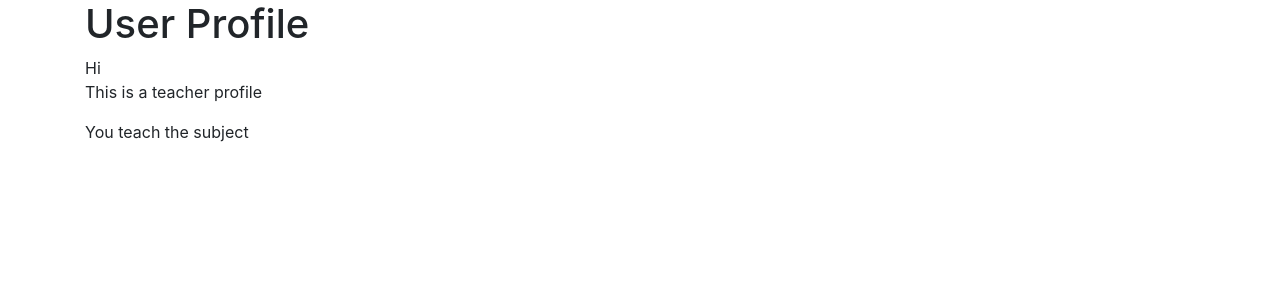
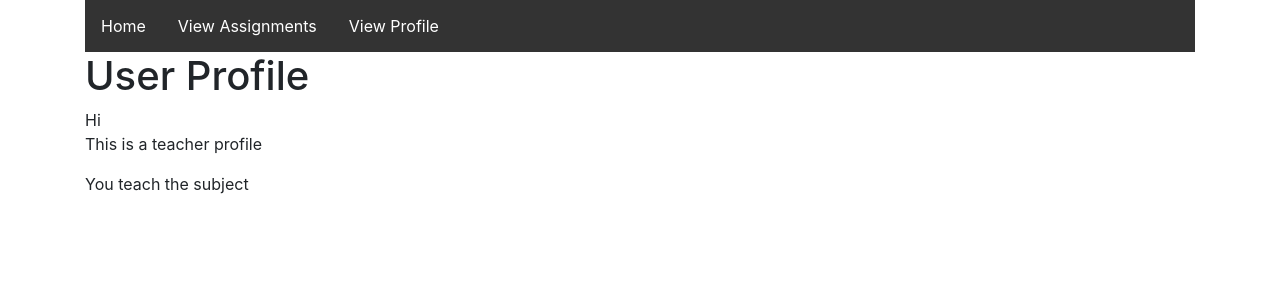
Before and after one commit to anderooc/django, a Django app: page /assignments/editProfile/ in a window 1280 px wide. Shown: the top 300 px of the page. Run offline with Django 3.2, Linux system fonts and the light colour scheme; some libraries are stand-ins or nearby versions.

Commit message:
Added navigation bar to all templates

```diff
--- a/assignments/templates/assignments/userProfile.html
+++ b/assignments/templates/assignments/userProfile.html
@@ -1,17 +1,44 @@
 <!DOCTYPE html>
 <html lang="en-US">
   <head>
-      <link rel="stylesheet" href="https://maxcdn.bootstrapcdn.com/bootstrap/4.4.1/css/bootstrap.min.css" />
-      <script src="https://ajax.googleapis.com/ajax/libs/jquery/3.4.1/jquery.min.js"></script>
-      <script src="https://cdnjs.cloudflare.com/ajax/libs/popper.js/1.16.0/umd/popper.min.js"></script>
-      <script src="https://maxcdn.bootstrapcdn.com/bootstrap/4.4.1/js/bootstrap.min.js"></script>
+    <link rel="stylesheet" href="https://maxcdn.bootstrapcdn.com/bootstrap/4.4.1/css/bootstrap.min.css" />
+    <script src="https://ajax.googleapis.com/ajax/libs/jquery/3.4.1/jquery.min.js"></script>
+    <script src="https://cdnjs.cloudflare.com/ajax/libs/popper.js/1.16.0/umd/popper.min.js"></script>
+    <script src="https://maxcdn.bootstrapcdn.com/bootstrap/4.4.1/js/bootstrap.min.js"></script>
+    <style>
+      ul {
+        list-style-type: none;
+        margin: 0;
+        padding: 0;
+        overflow: hidden;
+        background-color: #333;
+      }
+      li {
+        float: left;
+      }
+      li a {
+        display: block;
+        color: white;
+        text-align: center;
+        padding: 14px 16px;
+        text-decoration: none;
+      }
+      li a:hover {
+        background-color: #111;
+      }
+    </style>
   </head>
 
   <body>
     <div class="container">
+      <ul>
+        <li><a href="../">Home</a></li>
+        <li><a href="../viewAssignments">View Assignments</a></li>
+        <li><a class="active" href="../viewProfile">View Profile</a></li>
+      </ul>
       <h1>User Profile</h1>
       <div>Hi {{username}}</div>
-      {% if profile.isStudent == True %}
+      {% if profile.isStudent %}
         <p>This is a student profile</p>
         <div>You are in grade {{student.grade}}</div>
       {% else %}
```
Also changed, not shown: assignments/templates/assignments/assignmentsPage.html (+27 -0 lines), assignments/templates/assignments/home.html (+46 -1 lines).
